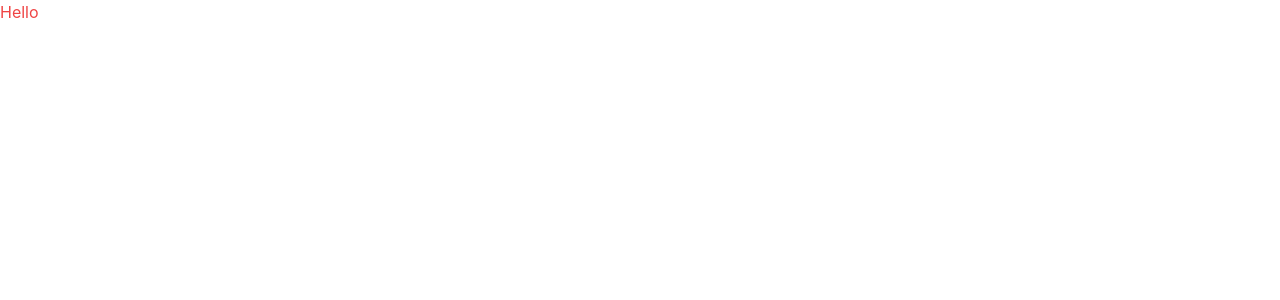
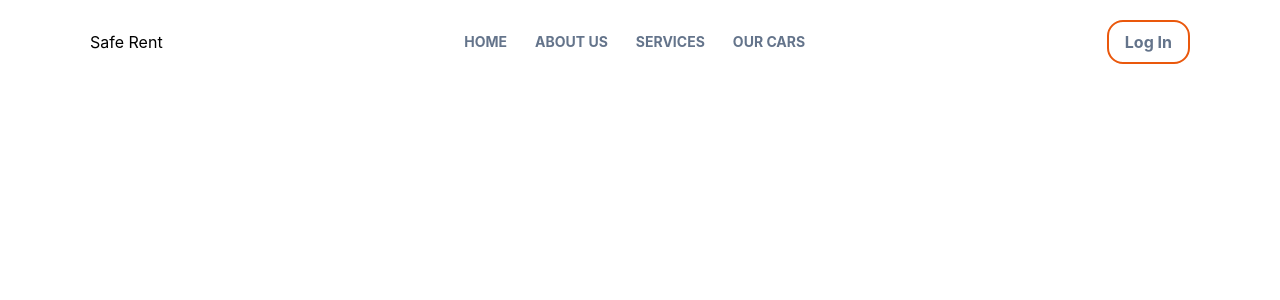
Before and after one commit to SheeTabz/Safe-Rent, a React (Create React App) app: page / in a window 1280 px wide. Shown: the top 300 px of the page. Built offline with nearby package versions, Linux system fonts and the light colour scheme.

Commit message:
Add components on app

```diff
--- a/src/App.js
+++ b/src/App.js
@@ -1,10 +1,12 @@
 import './App.css';
-import HeroSection from './components/HeroSection';
+import NavBar from './components/NavBar';
 
 function App() {
   return (
     <div className="App">
-   <HeroSection/>
+  <NavBar/>
+
+
     </div>
   );
 }
```
